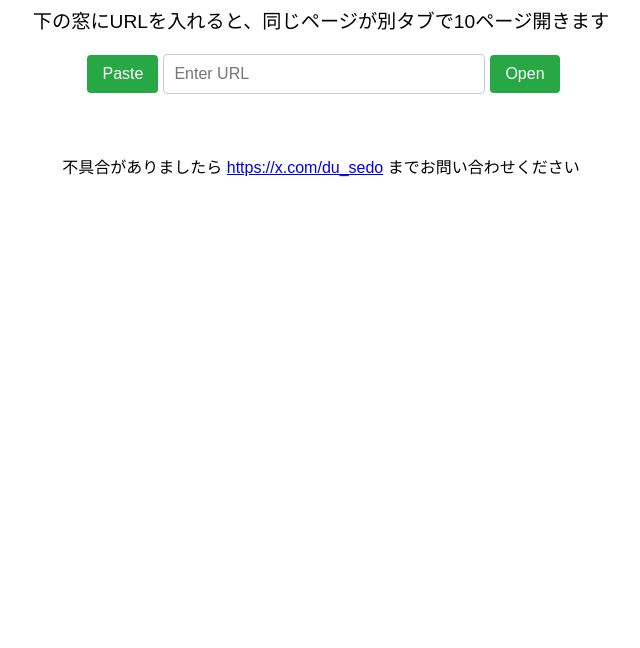
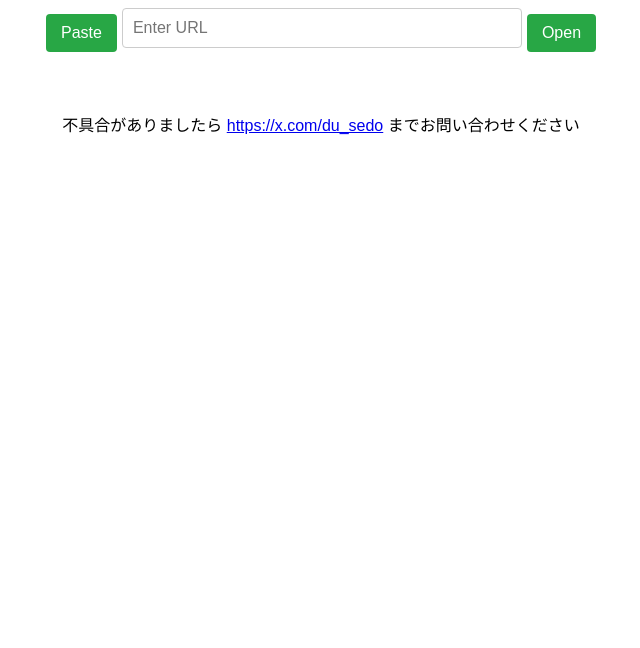
Before and after one commit to dusedo/10page_open, a plain HTML site: page index.html in a window 1280 px wide. Shown: the part 152-800 px from the top of the page, without its empty margins (319-959 px from the left). Drawn offline with Linux system fonts and the light colour scheme.

Commit message:
Update index.html

```diff
--- a/index.html
+++ b/index.html
@@ -8,7 +8,8 @@
         body {
             font-family: Arial, sans-serif;
             text-align: center;
-            margin-top: 100px;
+            margin-top: 50px;
+            padding: 0 10px; /* スマートフォンでの余白 */
         }
 
         h1 {
@@ -25,15 +26,19 @@
             display: flex;
             justify-content: center;
             align-items: center;
+            flex-wrap: wrap; /* スマートフォンでのレイアウト崩れを防ぐ */
         }
 
         input[type="text"] {
             padding: 10px;
-            width: 300px;
+            width: 80%; /* 幅を調整してスマートフォンに対応 */
+            max-width: 400px;
             border: 1px solid #ccc;
             border-radius: 4px;
             font-size: 1em;
             margin-left: 5px; /* ペーストボタンとの間にスペースを追加 */
+            margin-right: 5px; /* Openボタンとの間にスペースを追加 */
+            box-sizing: border-box; /* パディングを含む */
         }
 
         button {
@@ -44,7 +49,7 @@
             border-radius: 4px;
             cursor: pointer;
             font-size: 1em;
-            margin-left: 5px; /* Openボタンとの間にスペースを追加 */
+            margin-top: 10px; /* スマートフォンでのボタンの間隔調整 */
         }
 
         button:hover {
@@ -76,6 +81,7 @@
                 document.getElementById('urlInput').value = text;
             } catch (err) {
                 console.error('Failed to read clipboard contents: ', err);
+                alert('ペーストがサポートされていないか、許可されていません。手動でURLを入力してください。');
             }
         });
 
```
